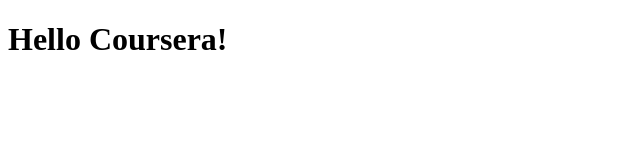
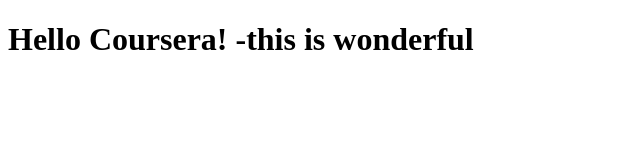
Before and after one commit to AMUDUMBI/coursera-test, a plain HTML site: page site/index.html in a window 1280 px wide. Shown: the whole page, without its empty margins (0-640 px from the left). Drawn offline with Linux system fonts and the light colour scheme.

Commit message:
Small addition

```diff
--- a/site/index.html
+++ b/site/index.html
@@ -4,6 +4,6 @@
 	<title> Hello Ash!</title>
 </head>
 <body>
-<h1> Hello Coursera!  <h1>
+<h1> Hello Coursera! -this is wonderful  <h1>
 </body>
 </html>
```
